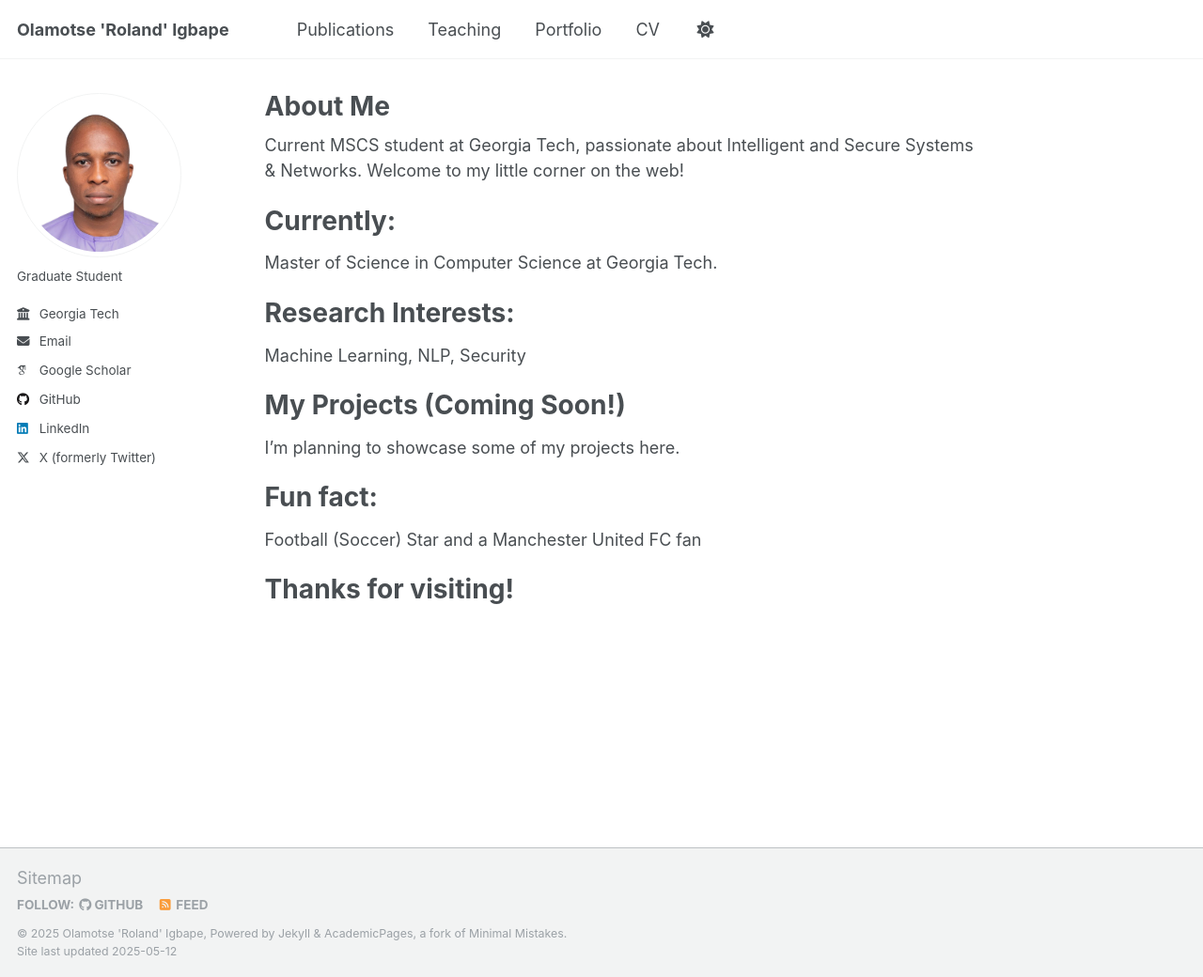
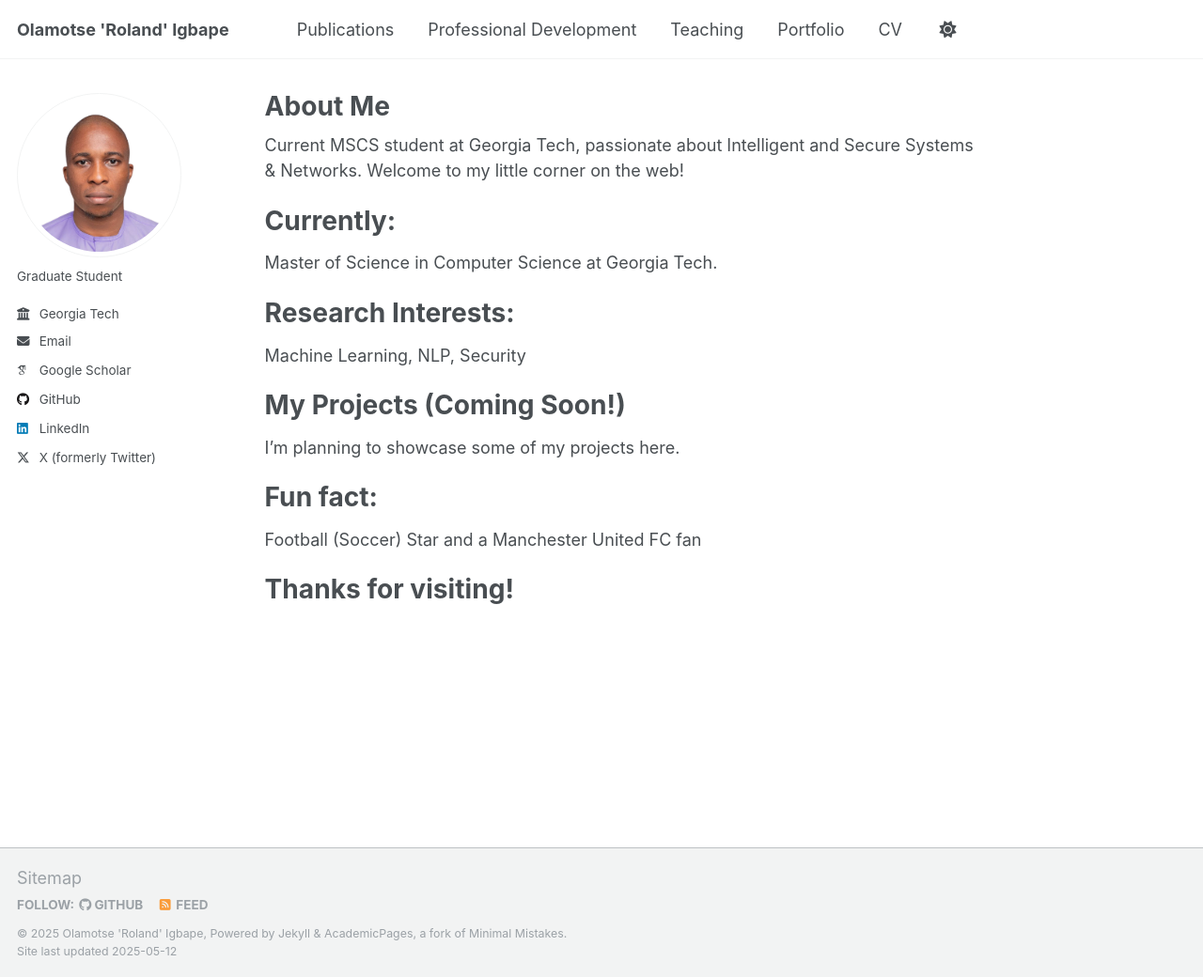
Before and after one commit to oigbape/oigbape.github.io, a Jekyll site: the page built from _pages/about.md, in a window 1280 px wide and 1040 px high. Shown: the whole window at 94% size. Built offline with Jekyll 4.4.1, drawn with Linux system fonts in a browser that asks for light colours; some web fonts are replaced.

Commit message:
Update navigation.yml

```diff
--- a/_data/navigation.yml
+++ b/_data/navigation.yml
@@ -11,8 +11,8 @@ main:
   - title: "Publications"
     url: /publications/
 
-  #- title: "Talks"
-  #  url: /talks/
+  - title: "Professional Development"
+    url: /Professional Development/
 
   - title: "Teaching"
     url: /teaching/
```
